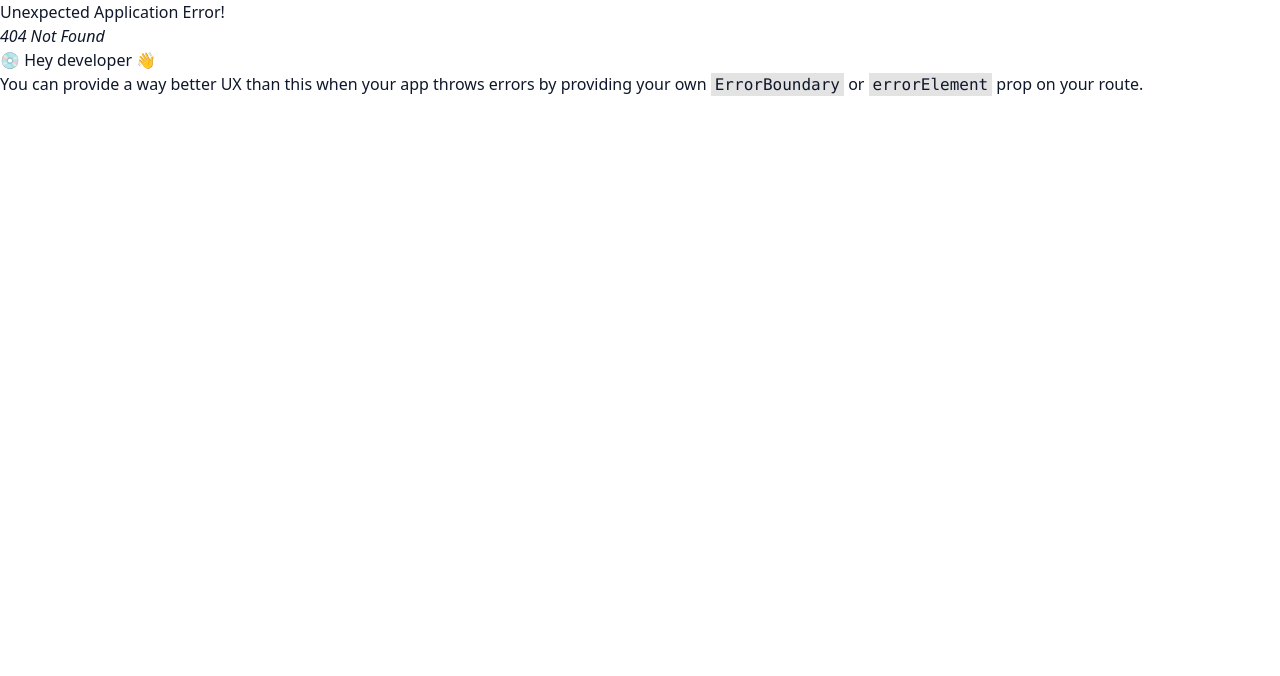
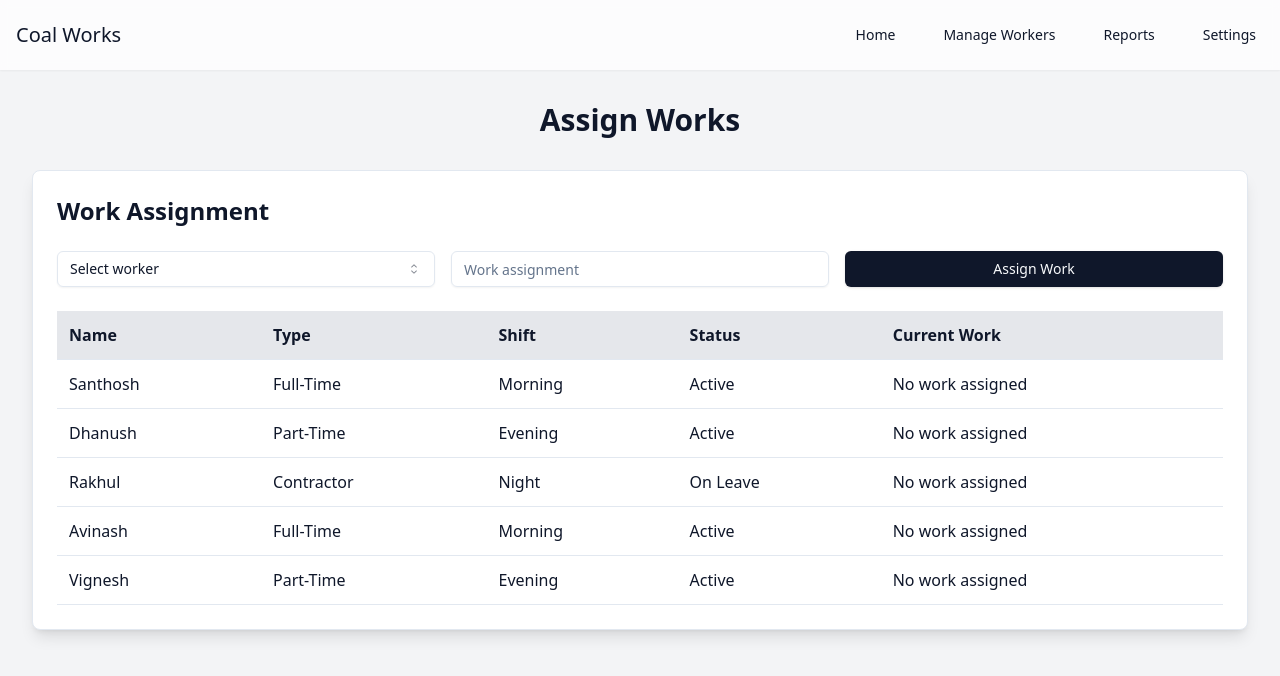
Before and after one commit to Alien501/CoalWorks-Web, a React (Vite) app in the folder client/: page /assign-works in a window 1280 px wide. Before the commit this address had no page. Shown: the top 676 px of the page. Built offline with nearby package versions, Linux system fonts and the light colour scheme.

Commit message:
added assign works

```diff
--- a/client/src/App.tsx
+++ b/client/src/App.tsx
@@ -4,6 +4,7 @@ import Login from './pages/Login/Login'
 import { Toaster } from './components/ui/sonner'
 import Home from './pages/Home/Home'
 import ManageWorker from './pages/ManageWorkers/ManageWorker'
+import AssignWorks from './pages/AssignWorks/AssignWorks'
 
 function App() {
   const routes = createBrowserRouter([
@@ -23,6 +24,10 @@ function App() {
     {
       path: '/manage-worker',
       element: <ManageWorker />
+    },
+    {
+      path: '/assign-works',
+      element: <AssignWorks />
     }
   ])
 
--- a/client/src/data/data.ts
+++ b/client/src/data/data.ts
@@ -7,6 +7,7 @@ type Workers = {
   workerSalary: number; // Adding a field for worker's salary
   workerStatus: string; // Adding a field for status (e.g., "Active", "On Leave")
   hireDate: string; // Adding a field for hire date
+  currentWork?: string;
 };
 
 const workers: Workers[] = [
--- /dev/null
+++ b/client/src/pages/AssignWorks/AssignWorks.tsx
@@ -0,0 +1,87 @@
+import React, { useState } from "react";
+import Navbar from "@/components/mine/Navbar/Navbar";
+import { Card } from "@/components/ui/card";
+import { Button } from "@/components/ui/button";
+import { Select, SelectContent, SelectItem, SelectTrigger, SelectValue } from "@/components/ui/select";
+import { Input } from "@/components/ui/input";
+import { workers, Workers } from "@/data/data";
+
+const AssignWorks = () => {
+  const [workerList, setWorkerList] = useState<Workers[]>(workers);
+  const [selectedWorker, setSelectedWorker] = useState("");
+  const [workAssignment, setWorkAssignment] = useState("");
+
+  const handleAssignWork = () => {
+    if (selectedWorker && workAssignment) {
+      setWorkerList(workerList.map(worker =>
+        worker.id === selectedWorker ? { ...worker, currentWork: workAssignment } : worker
+      ));
+      setSelectedWorker("");
+      setWorkAssignment("");
+    }
+  };
+
+  return (
+    <div className="bg-gray-100 min-h-screen">
+      <Navbar />
+      <div className="container mx-auto py-8">
+        <h1 className="text-3xl font-bold mb-8 text-center">Assign Works</h1>
+
+        <Card className="p-6 bg-white shadow-lg rounded-lg">
+          <h2 className="text-2xl font-bold mb-6">Work Assignment</h2>
+          <div className="grid grid-cols-1 md:grid-cols-3 gap-4 mb-6">
+            <Select
+              value={selectedWorker}
+              onValueChange={setSelectedWorker}
+            >
+              <SelectTrigger>
+                <SelectValue placeholder="Select worker" />
+              </SelectTrigger>
+              <SelectContent>
+                {workerList.map(worker => (
+                  <SelectItem key={worker.id} value={worker.id}>{worker.workerName}</SelectItem>
+                ))}
+              </SelectContent>
+            </Select>
+            <Input
+              placeholder="Work assignment"
+              value={workAssignment}
+              onChange={(e) => setWorkAssignment(e.target.value)}
+            />
+            <Button onClick={handleAssignWork}>Assign Work</Button>
+          </div>
+
+          <div className="overflow-x-auto">
+            <table className="w-full text-left border-collapse">
+              <thead>
+                <tr className="bg-gray-200">
+                  <th className="border-b p-3">Name</th>
+                  <th className="border-b p-3">Type</th>
+                  <th className="border-b p-3">Shift</th>
+                  <th className="border-b p-3">Status</th>
+                  <th className="border-b p-3">Current Work</th>
+                </tr>
+              </thead>
+              <tbody>
+                {workerList.map((worker) => (
+                  <tr key={worker.id} className="hover:bg-gray-50">
+                    <td className="border-b p-3">{worker.workerName}</td>
+                    <td className="border-b p-3">{worker.workerType}</td>
+                    <td className="border-b p-3">
+                      {worker.workerShift === 1 ? "Morning" :
+                       worker.workerShift === 2 ? "Evening" : "Night"}
+                    </td>
+                    <td className="border-b p-3">{worker.workerStatus}</td>
+                    <td className="border-b p-3">{(worker as any).currentWork || "No work assigned"}</td>
+                  </tr>
+                ))}
+              </tbody>
+            </table>
+          </div>
+        </Card>
+      </div>
+    </div>
+  );
+};
+
+export default AssignWorks;
--- a/client/src/pages/Home/Home.tsx
+++ b/client/src/pages/Home/Home.tsx
@@ -23,7 +23,7 @@ const Home = () => {
             />
             <MenuCardItem
               menuName="Assign Works"
-              onMenuClicked={() => menuItemClicked ('/manage-worker')}
+              onMenuClicked={() => menuItemClicked ('/assign-works')}
             />
             <MenuCardItem
               menuName="Generate Report"
```
